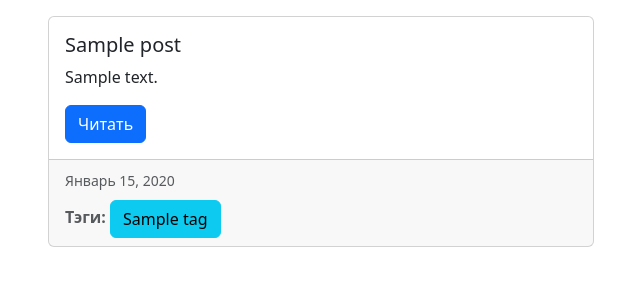
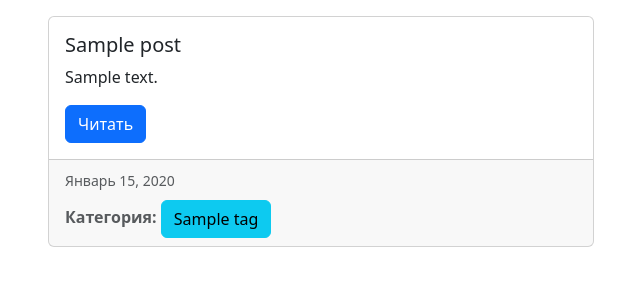
Before and after one commit to synthematik/django_blog, a Django app: page /blog/ in a window 1280 px wide. Shown: the part 223-523 px from the top of the page, without its empty margins (224-864 px from the left). Run offline with Django 4.2, Linux system fonts and the light colour scheme; tables that the repository leaves empty hold one stand-in row (values such as "Sample post").

Commit message:
Improved design

```diff
--- a/templates/blog/includes/post_card_template.html
+++ b/templates/blog/includes/post_card_template.html
@@ -8,7 +8,7 @@
     <div class="card-footer text-muted">
         <small>{{ post.date_pub|date:"F d, Y" }}</small>
         <div class="mt-2">
-            <strong>Тэги:</strong>
+            <strong>Категория:</strong>
             {% for tag in post.tags.all %}
                 <a href="{{ tag.get_absolute_url }}" class="btn btn-info">{{ tag.title }}</a>
             {% endfor %}
```
